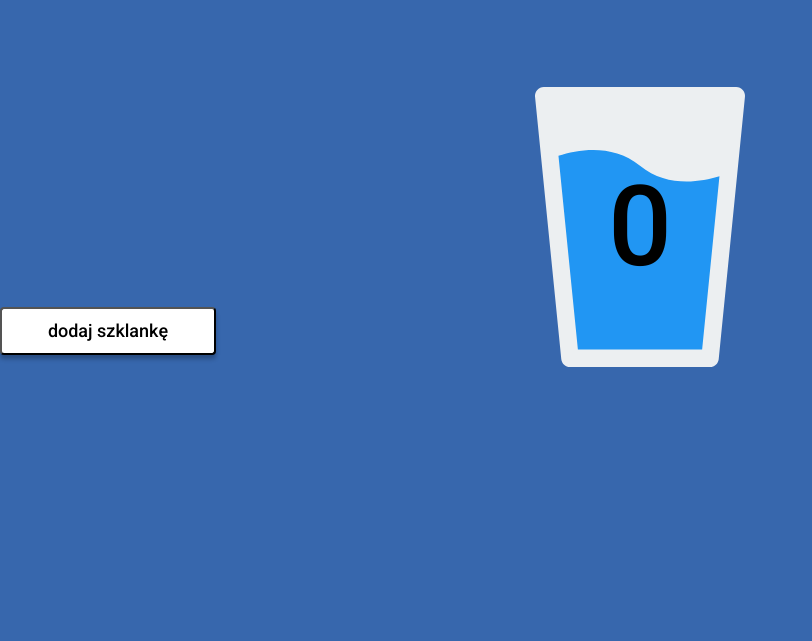
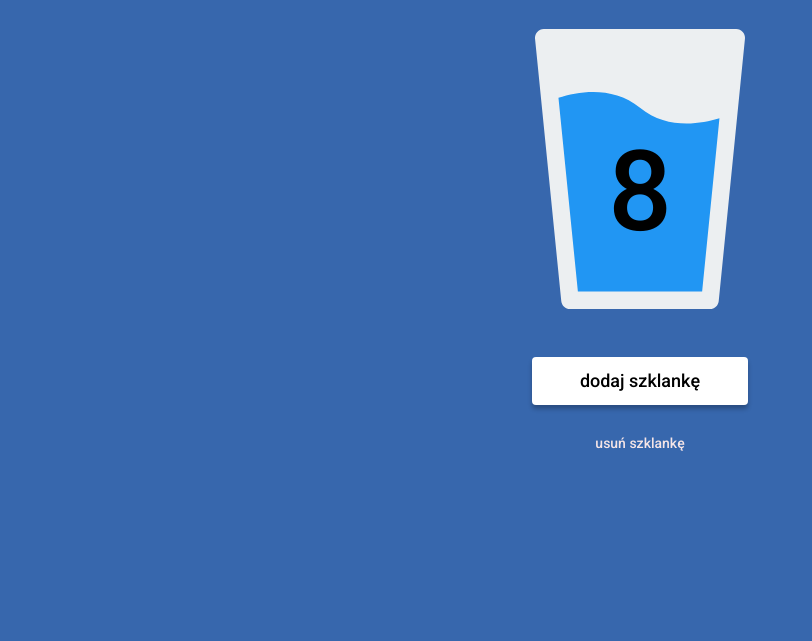
Before and after one commit to mrozrafal/hydrapp, a website: page src/content/index.html in a window 1280 px wide. Shown: the part 173-814 px from the top of the page, without its empty margins (0-812 px from the left). Drawn offline with nearby package versions, Linux system fonts and the light colour scheme; files that its build step writes are made by us from their sources; files whose address does not match are found by name.

Commit message:
feat: grid element placement

```diff
--- a/src/content/index.html
+++ b/src/content/index.html
@@ -28,13 +28,13 @@
 
 <body>
   <main class="application">
-
+    <h1 class="application__header">Hydrapp</h1>
     <div class="water">
         <img src="assets/img/water-glass.svg" class="water__glass" alt="a simple drawen glass of water">
 
         <div class="water__counter water__counter--js">
 
-        0
+        8
 
 
         </div>
@@ -54,6 +54,7 @@
 
     </form>
 
+
   </main>
 
 
--- a/src/scss/main.scss
+++ b/src/scss/main.scss
@@ -18,75 +18,92 @@ body {
   font-weight: 500;
 }
 .application {
+  position: relative;
   min-height: 812px;
-  display:grid;
+  display: grid;
   grid-template-columns: 1fr;
-  grid-template-rows: 480px 330px;
-  &__header{
+  grid-template-rows: 202px 114px 98px 68px 48px 50px 38px 22px 174px;
+  &__header {
+    grid-row-start: 1;
     display: flex;
     justify-content: center;
-    margin-top: 80px;
+    margin-top: 64px;
     font-size: 48px;
     color: #f5e5e7;
   }
 }
 .water {
-  &__counter {
-    font-size: 112px;
-    color: #000000;
-    z-index: 2;
-    position: absolute;
-    top:50%;
-    left:50%;
-    margin-right: -50%;
-    transform: translate(-50%, -50%);
-    grid-row-start: 1;
-  }
   &__glass {
     width: 280px;
     height: 280px;
     z-index: 1;
     position: absolute;
-    top:50%;
-    left:50%;
+    top: 50%;
+    left: 50%;
     margin-right: -50%;
     transform: translate(-50%, -50%);
-    grid-row-start: 1;
-
+    justify-content: center;
+    grid-row-start: 2;
+    grid-row-end: 5;
+  }
+  &__counter {
+    font-size: 112px;
+    color: #000000;
+    z-index: 2;
+    justify-content: center;
+    grid-row-start: 3;
+    grid-row-end: 4;
+    position: absolute;
+    top: 50%;
+    left: 50%;
+    margin-right: -50%;
+    transform: translate(-50%, -50%);
   }
 }
 .button {
-  bottom: 100px;
-  &__minus {
-    width: 184px;
-    height: 24px;
-    font-size: 14px;
-    line-height: 16px;
-    color: #f5e5e7;
-    position: absolute;
-    top:50%;
-    left:50%;
-    margin-right: -50%;
-    transform: translate(-50%, -50%);
-    background: inherit;
-    border: none;
-    grid-row-start: 3;
+  grid-row-start: 6;
+  // grid-row-end: 9;
 
-  }
   &__plus {
     position: absolute;
 
+    left: 50%;
+    margin-right: -50%;
+    transform: translate(-50%, 0);
     background: #ffffff;
     border-radius: 4px;
+    border: none;
     width: 216px;
     height: 48px;
     box-shadow: 0px 4px 4px rgba(0, 0, 0, 0.25);
     font-size: 18px;
-    line-height: 20px;
+    display: flex;
     align-items: center;
     text-align: center;
+    justify-content: center;
     color: #000000;
-    grid-row-start: 2;
+    grid-row-start: 6;
+  }
+  &__minus {
+
+
+    position: absolute;
+
+    left: 50%;
+    margin-right: -50%;
+    margin-top: 86px;
+    transform: translate(-50%, -50%);
+    background: inherit;
+    border: none;
+    width: 184px;
+    height: 24px;
+    font-size: 14px;
+    display: flex;
+    align-items: center;
+    text-align: center;
+    justify-content: center;
+    color: #f5e5e7;
+    grid-row-start: 8;
 
   }
 }
```
